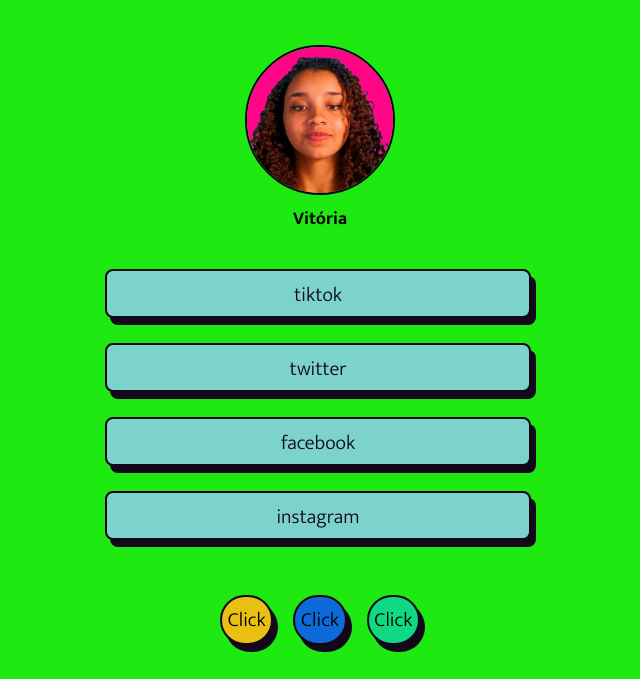
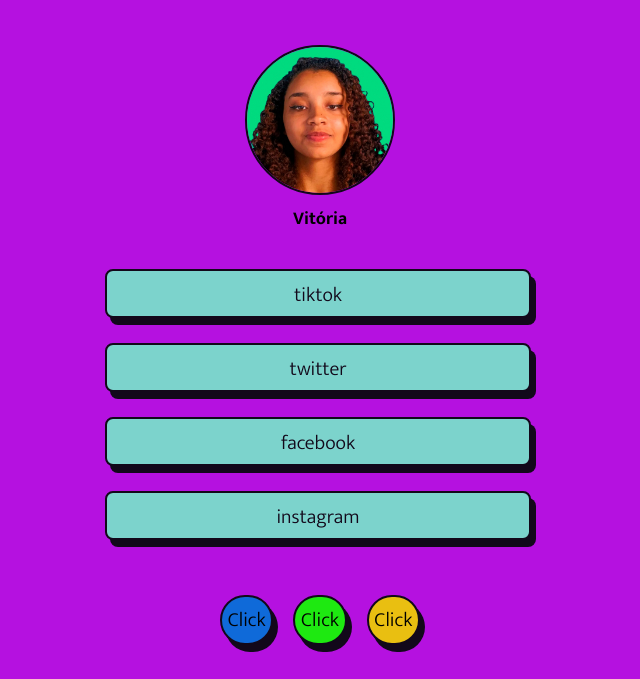
Before and after one commit to justariana/vitoria-link-tree, a plain HTML site: page index.html in a window 1280 px wide. Shown: the top 679 px of the page, without its empty margins (320-960 px from the left). Drawn offline with Linux system fonts and the light colour scheme.

Commit message:
colors changing and profile pictura

```diff
--- a/assets/style.css
+++ b/assets/style.css
@@ -3,10 +3,10 @@
 @import url('https://fonts.googleapis.com/css2?family=Mukta:wght@200;300;600;700&display=swap');
 
 :root {
-    --background-color1: #1EE911;
-    --background-color2: #E9BF11;
-    --background-color3: #0F6AD9;
-    --background-color4: #0FD983;
+    --background-color1: #B511E0;
+    --background-color2: #0F6AD9;
+    --background-color3: #1EE911;
+    --background-color4: #E9BF11;
     --fill-link: #7CD3CC;
     --others: #12081A;
     --hover: #E01180;
--- a/index.html
+++ b/index.html
@@ -9,7 +9,7 @@
 </head>
 <body>
     <div id="profile">
-        <img src="assets/imagens/vitória-fundo-rosa.jpg" alt="foto-perfil">
+        <img src="assets/imagens/vitória-fundo-verde.jpg" alt="foto-perfil">
     </div>
     <div id="user">
         <span>Vitória</span>
--- a/index.js
+++ b/index.js
@@ -5,11 +5,11 @@ const colorThreeButton = document.getElementById("colorThree");
 const corpo = document.querySelector("body");
 
 colorOneButton.addEventListener("click", () => {
+    corpo.style.backgroundColor = "#0F6AD9";
+  });
+colorTwoButton.addEventListener("click", () => {
+    corpo.style.backgroundColor = "#1EE911";
+  });
+colorThreeButton.addEventListener("click", () => {
     corpo.style.backgroundColor = "#E9BF11";
   });
-colorTwoButton.addEventListener("click", () => {
-    corpo.style.backgroundColor = "#0F6AD9";
-  });
-colorThreeButton.addEventListener("click", () => {
-    corpo.style.backgroundColor = "#0FD983";
-  });
```
Also changed, not shown: assets/imagens/vitória-fundo-rosa.jpg (deleted), assets/imagens/vitória-fundo-verde.jpg (added).
